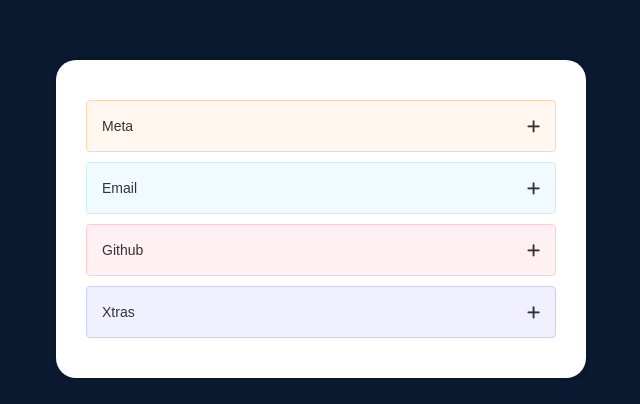
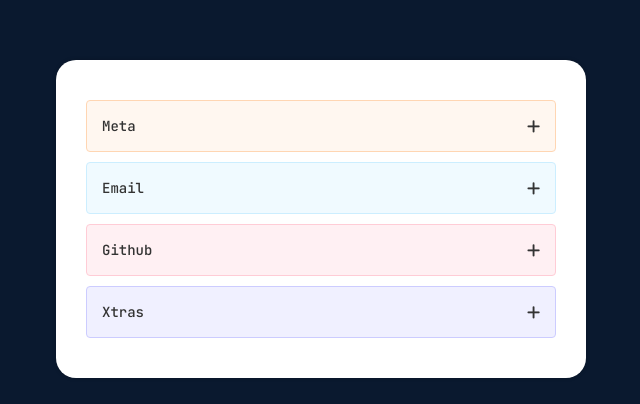
Before and after one commit to TheHasibRahman/BePeaceable, a plain HTML site: page index.html in a window 1280 px wide. Shown: the part 181-585 px from the top of the page, 319-959 px from the left. Drawn offline with Linux system fonts and the light colour scheme.

Commit message:
Update style.css

```diff
--- a/style.css
+++ b/style.css
@@ -5,7 +5,7 @@
   margin: 0;
   padding: 0;
   box-sizing: border-box;
-  font-family: 'Signika', sans-serif;
+  font-family: 'JetBrains Mono', monospace;
 }
 body {
   min-height: 100vh;
```
